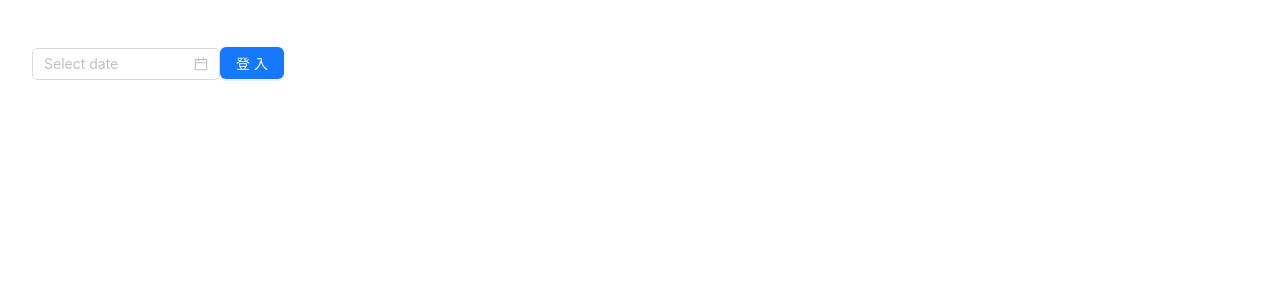
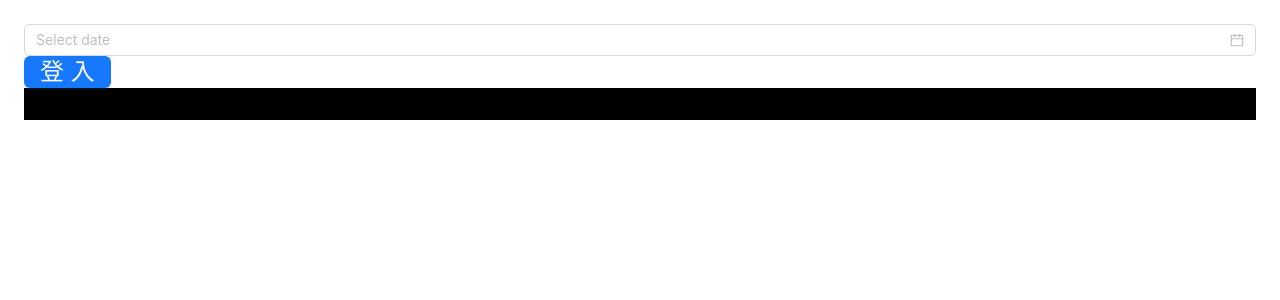
Before and after one commit to Lojitao/my-blog-backend, a React (Vite) app: page /admin/login in a window 1280 px wide. Shown: the top 300 px of the page. Built offline with nearby package versions, Linux system fonts and the light colour scheme.

Commit message:
安裝tailwindcss、autoprefixer、postcss套件

```diff
--- a/package.json
+++ b/package.json
@@ -21,10 +21,13 @@
     "@types/react": "^18.3.18",
     "@types/react-dom": "^18.3.5",
     "@vitejs/plugin-react": "^4.3.4",
+    "autoprefixer": "^10.4.20",
     "eslint": "^9.17.0",
     "eslint-plugin-react-hooks": "^5.0.0",
     "eslint-plugin-react-refresh": "^0.4.16",
     "globals": "^15.14.0",
+    "postcss": "^8.5.1",
+    "tailwindcss": "^3.4.17",
     "typescript": "~5.6.2",
     "typescript-eslint": "^8.18.2",
     "vite": "^6.0.5",
--- a/src/main.tsx
+++ b/src/main.tsx
@@ -1,5 +1,6 @@
 import { StrictMode } from 'react'
 import { createRoot } from 'react-dom/client'
+import './styles/index.css';
 
 // import App from './App.tsx'
 import {App} from './router'
--- a/src/pages/login.tsx
+++ b/src/pages/login.tsx
@@ -4,8 +4,9 @@ import { Button, DatePicker } from 'antd';
 export const LoginRoute: React.FC = () => {
   return (
     <div style={{ padding: 24 }}>
-      <DatePicker style={{ marginTop: 16 }} />
-      <Button type="primary">登入</Button>
+      <DatePicker className='block' />
+      <Button className="text-2xl" type="primary">登入</Button>
+      <p className="text-2xl bg-black">asdsa</p>
     </div>
   );
 };
--- /dev/null
+++ b/src/styles/index.css
@@ -0,0 +1,3 @@
+@tailwind base;
+@tailwind components;
+@tailwind utilities;
--- /dev/null
+++ b/tailwind.config.js
@@ -0,0 +1,11 @@
+/** @type {import('tailwindcss').Config} */
+export default {
+  content: [
+    "./index.html",
+    './src/**/*.{js,ts,jsx,tsx}', // 確保包含所有相關文件類型
+  ],
+  theme: {
+    extend: {},
+  },
+  plugins: [],
+}
--- a/vite.config.ts
+++ b/vite.config.ts
@@ -1,6 +1,8 @@
 import { defineConfig } from 'vite'
 import react from '@vitejs/plugin-react'
 import imp from 'vite-plugin-imp';
+import tailwindcss from 'tailwindcss';
+import autoprefixer from 'autoprefixer';
 
 // https://vite.dev/config/
 export default defineConfig({
@@ -15,4 +17,12 @@ export default defineConfig({
       ],
     }),
   ],
+  css: {
+    postcss: {
+      plugins: [
+        tailwindcss(), // 确保加载 Tailwind 插件
+        autoprefixer(), // 添加 Autoprefixer
+      ],
+    },
+  },
 })
```
